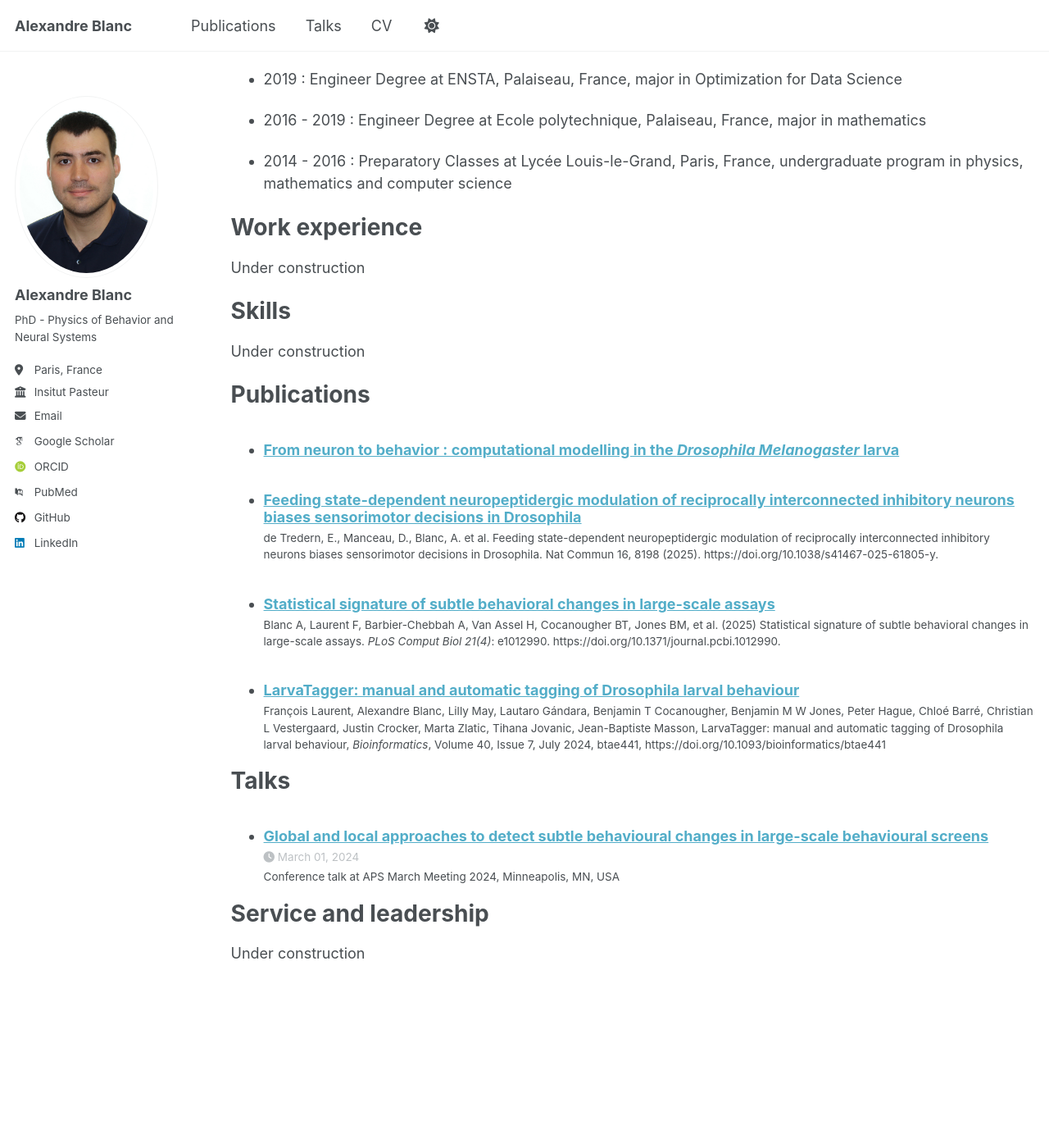
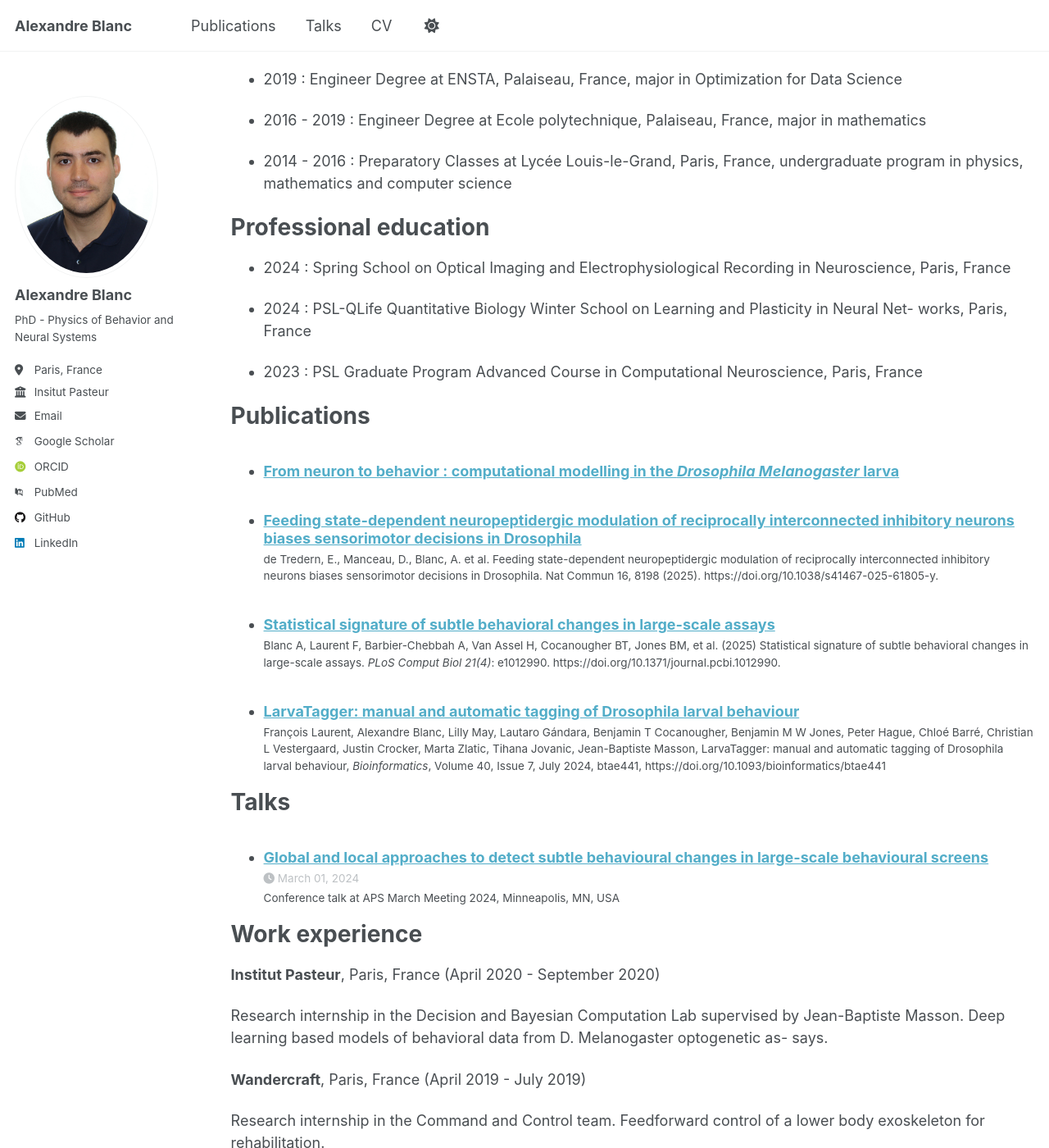
Before and after one commit to aleblanc30/aleblanc30.github.io, a Jekyll site: the page built from _pages/cv.md, in a window 1280 px wide and 1400 px high, scrolled down 269 px. Shown: the whole window at 82% size. Built offline with Jekyll 4.4.1, drawn with Linux system fonts in a browser that asks for light colours; some web fonts are replaced; a script that is not in the unit is left out; some of the changed text lies outside the part shown.

Commit message:
Update CV with education and work experience details
Added professional education, work experience, and skills sections to the CV.

```diff
--- a/_pages/cv.md
+++ b/_pages/cv.md
@@ -23,14 +23,16 @@ Education
 
 * 2014 - 2016 : Preparatory Classes at Lycée Louis-le-Grand, Paris, France, undergraduate program in physics, mathematics and computer science
 
+Professional education
+======
 
-Work experience
-======
-Under construction
+* 2024 : Spring School on Optical Imaging and Electrophysiological Recording in Neuroscience,
+Paris, France
 
-Skills
-======
-Under construction
+* 2024 : PSL-QLife Quantitative Biology Winter School on Learning and Plasticity in Neural Net-
+works, Paris, France
+
+* 2023 : PSL Graduate Program Advanced Course in Computational Neuroscience, Paris, France
 
 Publications
 ======
@@ -44,6 +46,25 @@ Talks
     {% include archive-single-talk-cv.html  %}
   {% endfor %}</ul>
 
+Work experience
+======
+
+**Institut Pasteur**, Paris, France (April 2020 - September 2020)
+
+Research internship in the Decision and Bayesian Computation Lab supervised by Jean-Baptiste
+Masson. Deep learning based models of behavioral data from D. Melanogaster optogenetic as-
+says.
+
+**Wandercraft**, Paris, France (April 2019 - July 2019)
+
+Research internship in the Command and Control team. Feedforward control of a lower body
+exoskeleton for rehabilitation.
+
+Skills
+======
+Under construction
+
+
 Service and leadership
 ======
 Under construction
```
